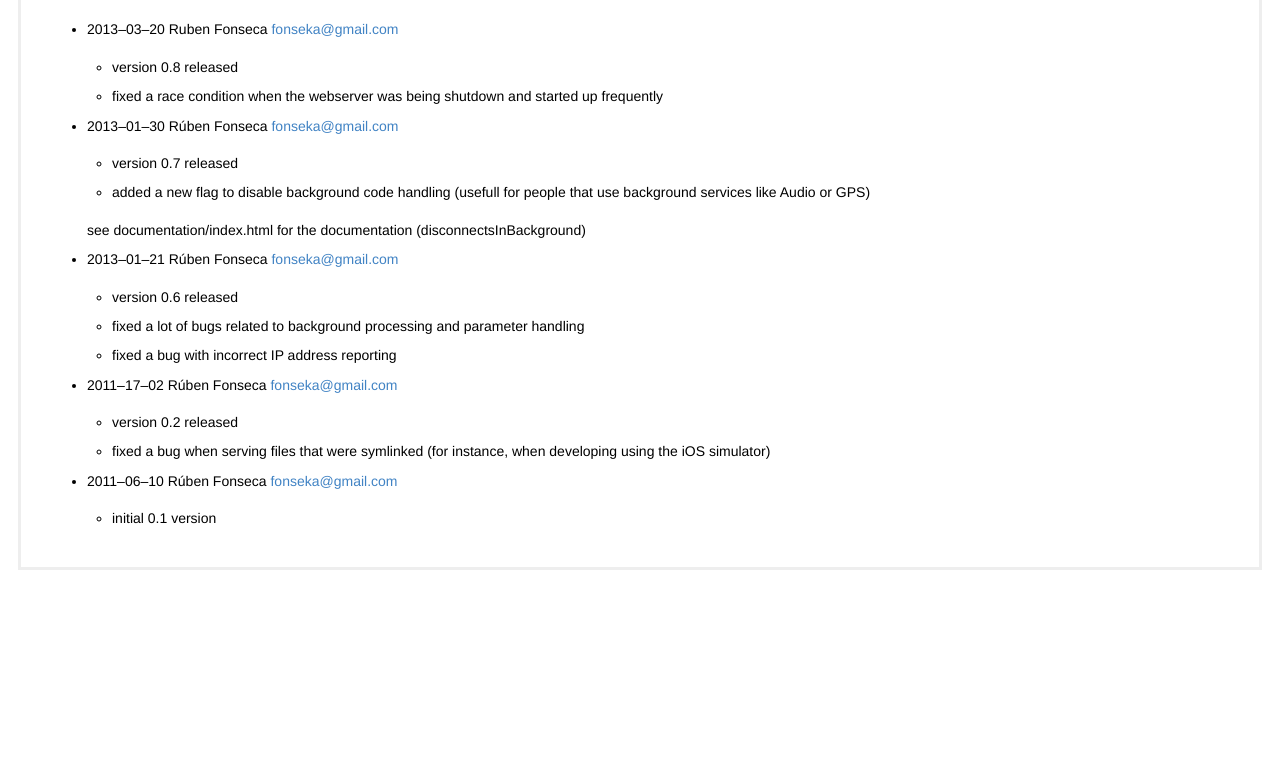
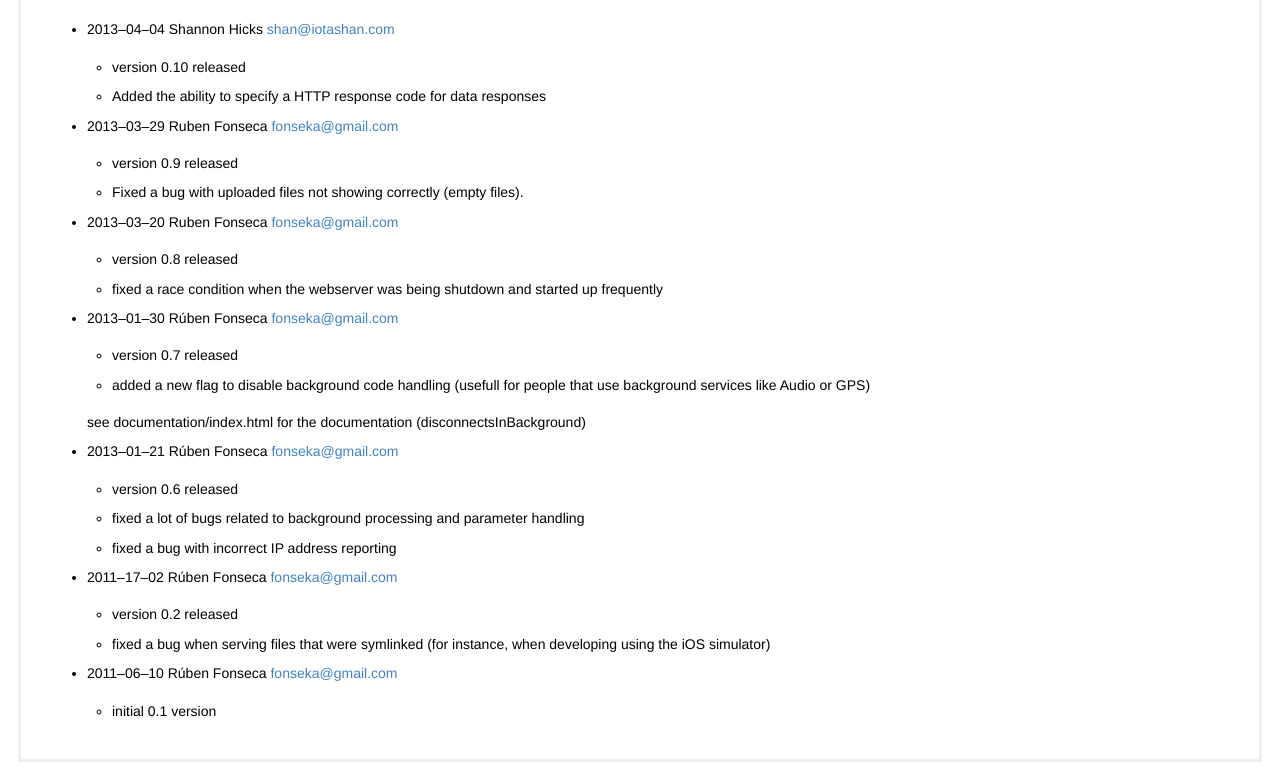
Before and after one commit to rubenfonseca/titanium-webserver, a plain HTML site: page documentation/changelog.html in a window 1280 px wide. Shown: the part 92-872 px from the top of the page. Before the commit the page ends 800 px from the top, so only its background shows below. Drawn offline with Linux system fonts and the light colour scheme.

Commit message:
Throw 0.10 into the Marketplace

```diff
--- a/documentation/changelog.html
+++ b/documentation/changelog.html
@@ -23,13 +23,25 @@ html,body{color:black}*{margin:0;padding:0}body{font:13.34px helvetica,arial,fre
       <h1 id="changelog">Changelog</h1>
 
 <ul>
-<li><p>2013&#8211;03&#8211;20 Ruben Fonseca <a href="&#x6d;&#97;&#x69;&#x6c;&#x74;&#x6f;&#58;&#102;&#x6f;&#110;&#115;&#x65;&#x6b;&#x61;&#x40;&#103;&#x6d;&#x61;&#x69;&#x6c;&#x2e;&#99;&#111;&#x6d;">&#102;&#x6f;&#x6e;&#x73;&#x65;&#x6b;&#97;&#x40;&#x67;&#109;&#97;&#105;&#x6c;&#46;&#99;&#x6f;&#109;</a></p>
+<li><p>2013&#8211;04&#8211;04 Shannon Hicks <a href="&#109;&#97;&#x69;&#x6c;&#x74;&#x6f;&#x3a;&#115;&#x68;&#97;&#x6e;&#64;&#105;&#x6f;&#116;&#97;&#x73;&#104;&#97;&#x6e;&#x2e;&#99;&#x6f;&#109;">&#x73;&#104;&#97;&#110;&#64;&#x69;&#111;&#x74;&#97;&#115;&#104;&#x61;&#x6e;&#x2e;&#x63;&#x6f;&#109;</a></p>
+
+<ul>
+<li><p>version 0.10 released</p></li>
+<li><p>Added the ability to specify a HTTP response code for data responses</p></li>
+</ul></li>
+<li><p>2013&#8211;03&#8211;29 Ruben Fonseca <a href="&#109;&#x61;&#x69;&#x6c;&#x74;&#111;&#x3a;&#102;&#x6f;&#x6e;&#115;&#101;&#107;&#x61;&#x40;&#103;&#x6d;&#97;&#105;&#x6c;&#46;&#x63;&#111;&#109;">&#102;&#x6f;&#x6e;&#x73;&#101;&#x6b;&#97;&#64;&#x67;&#x6d;&#97;&#105;&#x6c;&#x2e;&#99;&#x6f;&#109;</a></p>
+
+<ul>
+<li><p>version 0.9 released</p></li>
+<li><p>Fixed a bug with uploaded files not showing correctly (empty files).</p></li>
+</ul></li>
+<li><p>2013&#8211;03&#8211;20 Ruben Fonseca <a href="&#x6d;&#x61;&#x69;&#x6c;&#116;&#111;&#x3a;&#x66;&#111;&#110;&#115;&#x65;&#x6b;&#97;&#64;&#x67;&#x6d;&#x61;&#105;&#108;&#x2e;&#99;&#x6f;&#109;">&#x66;&#111;&#x6e;&#x73;&#101;&#107;&#97;&#64;&#x67;&#x6d;&#97;&#x69;&#108;&#x2e;&#99;&#x6f;&#109;</a></p>
 
 <ul>
 <li><p>version 0.8 released</p></li>
 <li><p>fixed a race condition when the webserver was being shutdown and started up frequently</p></li>
 </ul></li>
-<li><p>2013&#8211;01&#8211;30 Rúben Fonseca <a href="&#x6d;&#x61;&#105;&#x6c;&#x74;&#x6f;&#58;&#x66;&#x6f;&#110;&#115;&#101;&#x6b;&#x61;&#64;&#x67;&#x6d;&#x61;&#105;&#108;&#x2e;&#x63;&#111;&#x6d;">&#102;&#111;&#x6e;&#x73;&#101;&#x6b;&#x61;&#64;&#103;&#x6d;&#97;&#105;&#108;&#46;&#x63;&#x6f;&#109;</a></p>
+<li><p>2013&#8211;01&#8211;30 Rúben Fonseca <a href="&#109;&#x61;&#x69;&#x6c;&#116;&#x6f;&#58;&#x66;&#x6f;&#110;&#115;&#x65;&#107;&#97;&#64;&#x67;&#x6d;&#x61;&#x69;&#108;&#x2e;&#x63;&#111;&#x6d;">&#x66;&#x6f;&#110;&#115;&#x65;&#107;&#x61;&#x40;&#x67;&#x6d;&#97;&#105;&#108;&#46;&#99;&#x6f;&#x6d;</a></p>
 
 <ul>
 <li><p>version 0.7 released</p></li>
@@ -38,21 +50,21 @@ html,body{color:black}*{margin:0;padding:0}body{font:13.34px helvetica,arial,fre
 </ul>
 
 <p>see documentation/index.html for the documentation (disconnectsInBackground)</p></li>
-<li><p>2013&#8211;01&#8211;21 Rúben Fonseca <a href="&#x6d;&#97;&#x69;&#x6c;&#x74;&#111;&#58;&#x66;&#111;&#110;&#x73;&#x65;&#x6b;&#x61;&#x40;&#x67;&#109;&#97;&#x69;&#x6c;&#x2e;&#99;&#111;&#x6d;">&#x66;&#x6f;&#110;&#x73;&#101;&#x6b;&#97;&#x40;&#x67;&#109;&#x61;&#105;&#108;&#x2e;&#99;&#111;&#109;</a></p>
+<li><p>2013&#8211;01&#8211;21 Rúben Fonseca <a href="&#x6d;&#97;&#105;&#108;&#x74;&#111;&#x3a;&#x66;&#111;&#110;&#x73;&#101;&#x6b;&#x61;&#x40;&#103;&#x6d;&#x61;&#x69;&#108;&#x2e;&#x63;&#111;&#x6d;">&#102;&#111;&#x6e;&#x73;&#x65;&#107;&#x61;&#x40;&#103;&#109;&#97;&#x69;&#x6c;&#46;&#x63;&#111;&#109;</a></p>
 
 <ul>
 <li><p>version 0.6 released</p></li>
 <li><p>fixed a lot of bugs related to background processing and parameter handling</p></li>
 <li><p>fixed a bug with incorrect IP address reporting</p></li>
 </ul></li>
-<li><p>2011&#8211;17&#8211;02 Rúben Fonseca <a href="&#109;&#97;&#x69;&#x6c;&#x74;&#x6f;&#58;&#x66;&#111;&#x6e;&#x73;&#x65;&#107;&#97;&#64;&#103;&#x6d;&#x61;&#x69;&#108;&#46;&#x63;&#111;&#x6d;">&#x66;&#111;&#110;&#x73;&#101;&#x6b;&#97;&#64;&#103;&#109;&#97;&#105;&#108;&#46;&#x63;&#x6f;&#x6d;</a></p>
+<li><p>2011&#8211;17&#8211;02 Rúben Fonseca <a href="&#x6d;&#97;&#x69;&#108;&#116;&#111;&#58;&#102;&#111;&#110;&#x73;&#x65;&#x6b;&#x61;&#64;&#103;&#109;&#x61;&#x69;&#x6c;&#46;&#99;&#x6f;&#109;">&#x66;&#x6f;&#x6e;&#x73;&#101;&#x6b;&#x61;&#x40;&#x67;&#x6d;&#x61;&#x69;&#x6c;&#46;&#99;&#111;&#x6d;</a></p>
 
 <ul>
 <li><p>version 0.2 released</p></li>
 <li><p>fixed a bug when serving files that were symlinked (for instance, when
  developing using the iOS simulator)</p></li>
 </ul></li>
-<li><p>2011&#8211;06&#8211;10 Rúben Fonseca <a href="&#x6d;&#x61;&#x69;&#x6c;&#x74;&#111;&#58;&#x66;&#x6f;&#x6e;&#x73;&#101;&#x6b;&#x61;&#x40;&#103;&#109;&#x61;&#105;&#108;&#x2e;&#x63;&#x6f;&#109;">&#x66;&#x6f;&#110;&#115;&#x65;&#107;&#97;&#64;&#103;&#109;&#97;&#105;&#108;&#46;&#x63;&#x6f;&#109;</a></p>
+<li><p>2011&#8211;06&#8211;10 Rúben Fonseca <a href="&#x6d;&#97;&#105;&#x6c;&#116;&#111;&#x3a;&#x66;&#x6f;&#x6e;&#x73;&#x65;&#107;&#x61;&#64;&#103;&#109;&#97;&#x69;&#x6c;&#x2e;&#x63;&#x6f;&#x6d;">&#x66;&#111;&#110;&#115;&#101;&#x6b;&#x61;&#x40;&#103;&#x6d;&#x61;&#x69;&#108;&#x2e;&#99;&#111;&#109;</a></p>
 
 <ul>
 <li>initial 0.1 version</li>
```
Also changed, not shown: 1 other file.
